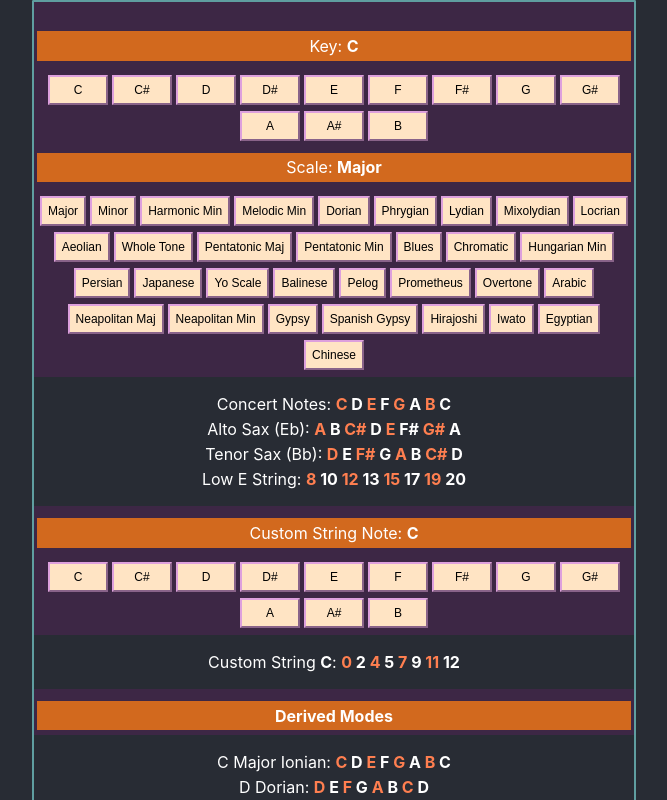
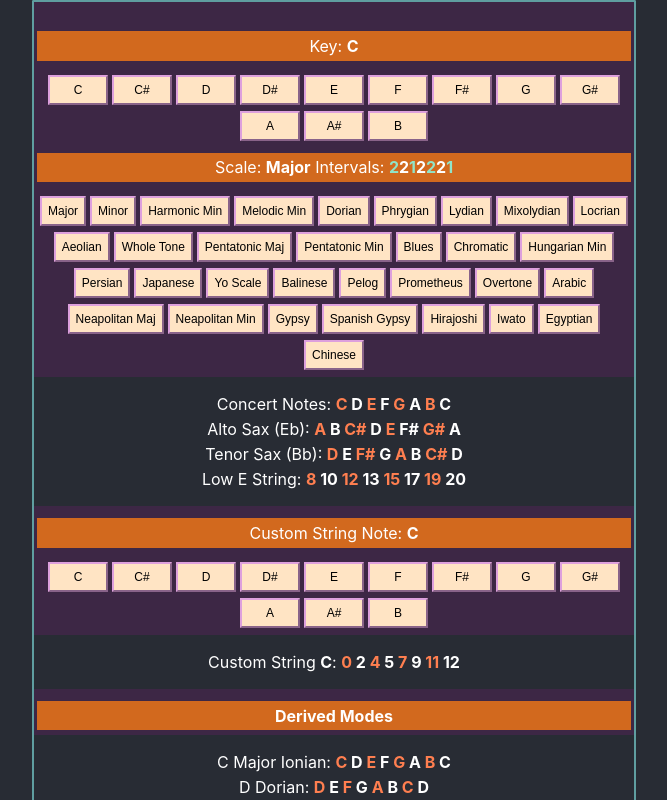
Before and after one commit to selfup/beepboop, a React (Create React App) app: page / in a window 1280 px wide. Shown: the top 800 px of the page, without its empty margins (306-973 px from the left). Built offline with nearby package versions, Linux system fonts and the light colour scheme.

Commit message:
add intervals to scale section

```diff
--- a/src/Components/Scale.js
+++ b/src/Components/Scale.js
@@ -5,19 +5,23 @@ export function ScaleSection({
   scaleName,
   scaleKeyIndex,
   scaleNameIndex,
+  customScaleIntervals,
 }) {
   return (
     <>
       <p className="section-name">
-        Scale: <b>{scaleName}</b>
+        Scale: <b>{scaleName}</b> Intervals:{' '}
+        {customScaleIntervals.map((interval, idx) => (
+          <b key={idx} style={{ color: idx % 2 ? '' : '#90e4c8' }}>
+            {interval}
+          </b>
+        ))}
       </p>
       <div className="section">
         {scaleNames.map((name, idx) => (
           <button
             key={idx}
-            onClick={() =>
-              appSetState({ scaleKeyIndex, scaleNameIndex: idx })
-            }
+            onClick={() => appSetState({ scaleKeyIndex, scaleNameIndex: idx })}
           >
             {name}
           </button>
--- a/src/Components/Sections.js
+++ b/src/Components/Sections.js
@@ -13,11 +13,12 @@ export function Sections({
   scaleNameIndex,
   scaleKeyIndex,
 }) {
-  const allPatterns = ScalePattern.allPatterns().find(
+  const scalePatterns = ScalePattern.allPatterns().find(
     (p) => p.name === scaleName,
   );
 
-  const customScale = new Scale(new Note(scaleKey), allPatterns);
+  const customScale = new Scale(new Note(scaleKey), scalePatterns);
+  const customScaleIntervals = scalePatterns.intervals;
 
   return (
     <div className="sections">
@@ -32,6 +33,7 @@ export function Sections({
         scaleName={scaleName}
         scaleKeyIndex={scaleKeyIndex}
         scaleNameIndex={scaleNameIndex}
+        customScaleIntervals={customScaleIntervals}
       />
       <NotesSection customScale={customScale} />
       <CustomNoteSection customScale={customScale} />
```
